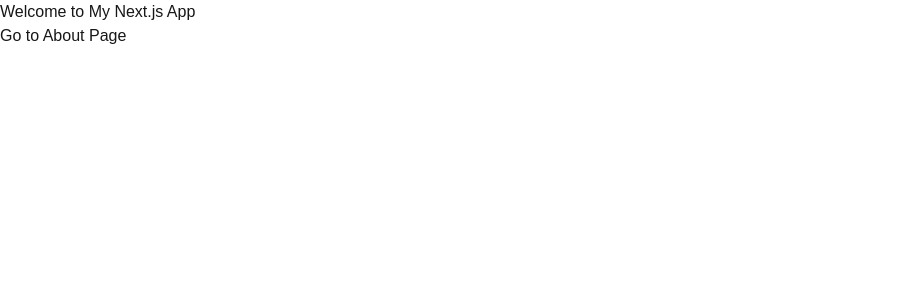
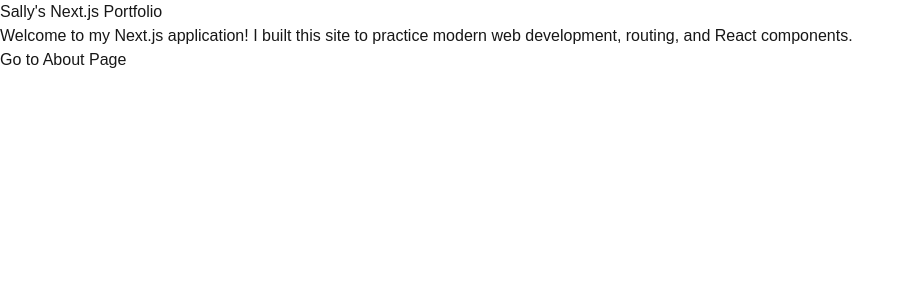
Before and after one commit to Sallyrics/Next.js-Basics-Task-4, a Next.js app: page / in a window 1280 px wide. Shown: the top 300 px of the page, without its empty margins (0-915 px from the left). Built offline with nearby package versions, Linux system fonts and the light colour scheme.

Commit message:
Task 4: Customize home page

```diff
--- a/app/page.tsx
+++ b/app/page.tsx
@@ -3,7 +3,11 @@ import Link from "next/link";
 export default function Home() {
   return (
     <main>
-      <h1>Welcome to My Next.js App</h1>
+      <h1>Sally&apos;s Next.js Portfolio</h1>
+      <p>
+        Welcome to my Next.js application! I built this site to practice
+        modern web development, routing, and React components.
+      </p>
       <Link href="/about">Go to About Page</Link>
     </main>
   );
```
